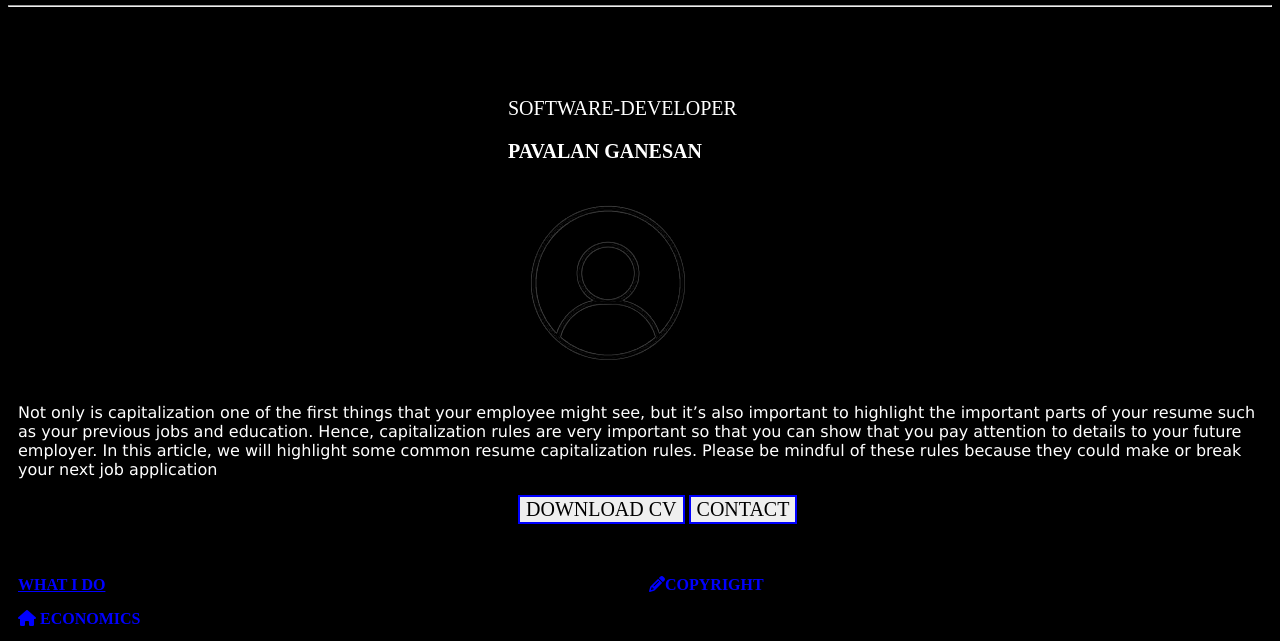
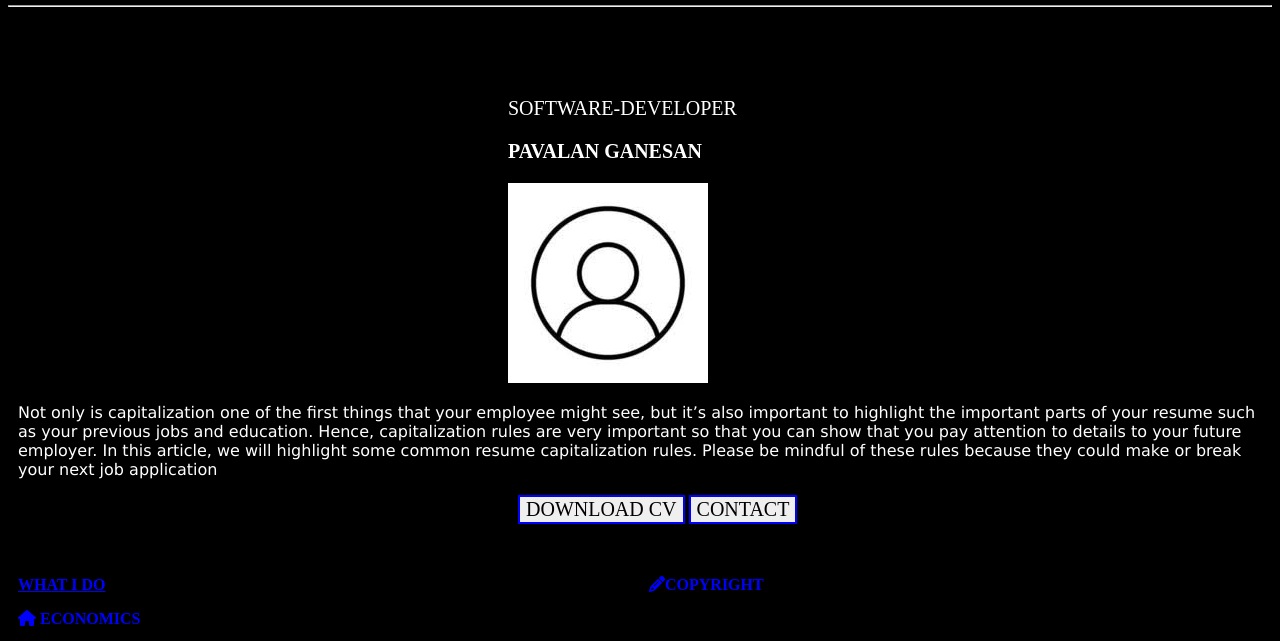
Before and after one commit to Pavalanganesan2368/PAVALAN, a plain HTML site: page resume.html in a window 1280 px wide. Shown: the part 97-738 px from the top of the page. Drawn offline with Linux system fonts and the light colour scheme.

Commit message:
add html

```diff
--- a/resume.html
+++ b/resume.html
@@ -129,7 +129,7 @@
     </div>
 
     <div class="images">
-        <img src="sample_profiles-removebg-preview.png">
+        <img src="sample profiles.jpg">
     </div>
     <div class="para2">
         <div>
```
Also changed, not shown: sample profiles.jpg (added).
